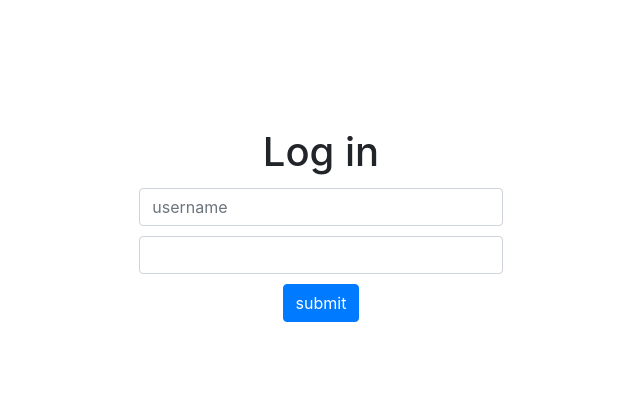
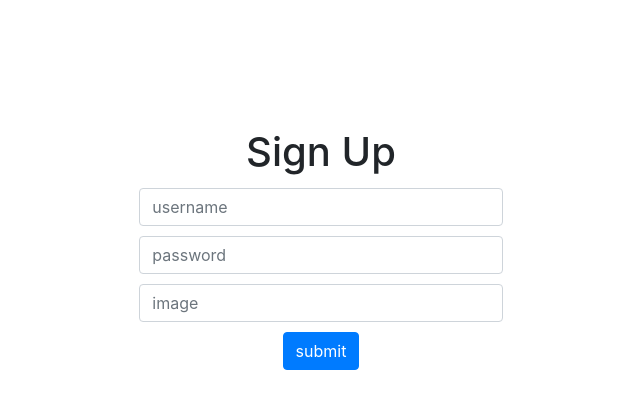
Before and after one commit to mahdihawary/shopAp-frontend, a React (Create React App) app in the folder shopapp/: page /signup in a window 1280 px wide. Shown: the top 408 px of the page, without its empty margins (319-959 px from the left). Built offline with nearby package versions, Linux system fonts and the light colour scheme; no server answers.

Commit message:
sign up completed

```diff
--- a/shopapp/src/App.js
+++ b/shopapp/src/App.js
@@ -9,6 +9,7 @@ import Orders from './container/orderContainer'
 import Home from './component/home'
 import Login from './component/login'
 import 'bootstrap/dist/css/bootstrap.min.css';
+import Signup from './component/signup'
 
 
 
@@ -89,6 +90,21 @@ class App extends React.Component{
       console.log(this.state.user)
   }
 
+  SignUpSubmitHandler =(obj) =>{
+    fetch('http://localhost:3000/api/v1/users', {
+      method: "POST",
+      headers: {
+        "content-type": "application/json",
+        accepts: "application/json"
+      },
+      body: JSON.stringify({user:{ username:obj.username , password: obj.password, user_img:obj.userImg }})
+    })
+    .then(res => res.json())
+      .then(response => { this.setState({ user: response, cart: response.user.data.attributes.products, cartIds: response.user.data.attributes.cart_item, orders: response.user.data.attributes.past_products})})
+
+      console.log(this.state.user)
+  }
+
 
   componentDidMount(){
     fetch('http://localhost:3000/api/v1/products')
@@ -99,31 +115,11 @@ class App extends React.Component{
     })
 
 
-  //   fetch('http://localhost:3000/api/v1/profile', {
-  //     method: 'GET',
-  //     headers: {
-  //    Authorization: `Bearer ${this.state.user.jwt}`
-  // }
-  //   })
-  //     .then(res => res.json())
-  //     .then(user => {
-  //       console.log(user.data.attributes.past_products)
-  //       this.setState({ cart: user.data.attributes.products, cartIds:user.data.attributes.cart_item, orders:user.data.attributes.past_products })
-  //     })
-
   }
   renderProducts=()=>{
     return this.state.products
   }
 
-  // productCardClickHandler = (obj) =>{
-  //   console.log(this.state.user)
-  //   let product =  this.state.products.filter(prod => prod.id === obj)
-  //   this.setState((prevState)=>({showClick: true}))
-  //   this.setState({showProduct: product[0]})
-  //   console.log(this.state.user)
-
-  // }
 
   cardShowClickHandler= (id, userId)=>{
     console.log(this.state.user, "yesse=irrrrrr")
@@ -159,7 +155,7 @@ class App extends React.Component{
           {this.state.user? <Navigation /> : null }
 
         <Switch>
-
+        {/* <Route path="/signup" exact render={() => <Signup submitHandler={this.SignUpSubmitHandler}/>} /> */}
         <Route path="/products/:id" exact render={(routerProps) => {
             let id = routerProps.match.params.id
               console.log(id)
@@ -187,11 +183,13 @@ class App extends React.Component{
           {/* <Route path="/login" exact render={()=><Login loginHandler={this.loginHandler}/>}/> */}
           <Route path="/checkout"  exact render={() => <CartContainer cart={this.state.cart} makePurchase={this.makePurchase} cartIds={this.state.cartIds}/>} />
               <Route path="/orders" exact render={() => <Orders clickHandler={this.productCardClickHandler} user={this.state.user} orders={this.state.orders}/>} />
-          <Route path="/signup" exact render={() => <h1>login</h1>} />
 
           <Route path="/products" exact render={() => <ProductContainer products={this.filterProduct()}  filterTerm={this.state.filterTerm} filterChange={this.filterChange}/>} />
           <Route path="/" exact render={() => <Home/>} /></>
-          : <Login loginHandler={this.loginHandler}/>
+          : <>
+          <Route path="/signup" exact render={() => <Signup submitHandler={this.SignUpSubmitHandler}/>} />
+          <Route path="/"  exact render={() => <Login loginHandler={this.loginHandler}/>} />
+          </>
         }
       </Switch>
           </div>
--- a/shopapp/src/component/login.js
+++ b/shopapp/src/component/login.js
@@ -1,5 +1,8 @@
 import React from 'react'
 import { Container, Form, Col } from 'react-bootstrap'
+import { Button } from 'react-bootstrap'
+import { NavLink } from 'react-router-dom'
+
 
 class Login extends React.Component {
 
@@ -53,6 +56,10 @@ class Login extends React.Component {
 
                 </Form.Row>
             </Form>
+
+          <p><NavLink to={`/signup`} exact className="signUp-link">Sign Up</NavLink></p>
+
+
             </div>
             </Container>
         )
--- a/shopapp/src/component/signup.js
+++ b/shopapp/src/component/signup.js
@@ -0,0 +1,44 @@
+import React from 'react'
+import { Container, Form, Col } from 'react-bootstrap'
+
+
+
+class Signup extends React.Component{
+
+    state={
+        username:'',
+        password:'',
+        userImg: ''
+
+    }
+    changeHandler=(e)=>{
+        this.setState({[e.target.name]:e.target.value})
+    }
+
+    localSubmitHandler=(e)=>{
+        e.preventDefault()
+        this.props.submitHandler(this.state)
+    }
+    render(){
+        return(
+            <Container className="login-form">
+            <h1>Sign Up</h1>
+            <div className="row h-100 justify-content-center align-items-center">
+        <Form onSubmit={this.localSubmitHandler} className="col-12 ">
+            <Form.Row className=" h-100 justify-content-md-center">
+                <Col sm={4} className="my-1">
+                    <Form.Control type="text" name="username" value={this.state.username} onChange={e => this.changeHandler(e)} placeholder="username" id="inlineFormInputName" className="login-input"/>
+                    <Form.Control type="password" name="password" value={this.state.password} onChange={e => this.changeHandler(e)} placeholder="password" className="login-input"/>
+                    <Form.Control type="text" name="userImg" value={this.state.userImg} onChange={e => this.changeHandler(e)} placeholder="image" id="inlineFormInputName" className="login-input"/>
+                            <button type="submit" className="login-input btn-primary btn">submit</button>
+                </Col>
+
+            </Form.Row>
+        </Form>
+        </div>
+        </Container>
+        )
+    }
+}
+
+export default Signup
```
